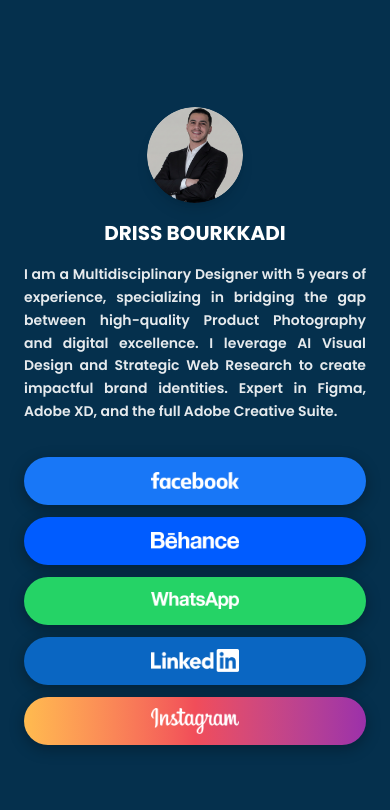
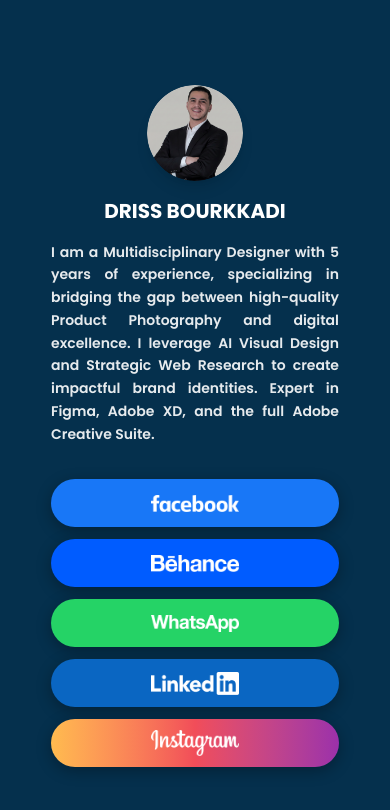
Before and after one commit to KarimElGuerzyfy/driss-bourkkadi-linktree, a React (Vite) app: page / in a window 390 px wide. Shown: the top 810 px of the page. Built offline with nearby package versions, Linux system fonts and the light colour scheme.

Commit message:
responsive layout minor cahnges

```diff
--- a/src/App.tsx
+++ b/src/App.tsx
@@ -5,7 +5,7 @@
   return (
     <div className="min-h-screen flex justify-center">
       <div className="relative w-full max-w-360 max-h-256 flex items-center min-[1440px]:justify-end min-[1440px]:pr-16 justify-center overflow-hidden px-2 py-8 sm:px-8 sm:py-12 min-[1440px]:px-0 min-[1440px]:py-0">
-        <div className="max-w-3xl w-full flex flex-col gap-2.5">
+        <div className="max-w-xs sm:max-w-3xl w-full flex flex-col gap-2.5">
           <ProfileCard />
           <LinksSection />
         </div>
--- a/src/components/LinkButton.tsx
+++ b/src/components/LinkButton.tsx
@@ -12,9 +12,9 @@
       target="_blank"
       rel="noopener noreferrer"
       aria-label={label}
-      className={`flex items-center justify-center w-full rounded-full h-12 min-[1440px]:h-19 shadow-[0_4px_15px_rgba(0,0,0,0.3)] transition-transform active:scale-95 ${background}`}
+      className={`flex items-center justify-center w-full rounded-full h-12 sm:h-19 shadow-[0_4px_15px_rgba(0,0,0,0.3)] transition-transform active:scale-95 ${background}`}
     >
-      <img src={icon} alt="" className="w-22 min-[1440px]:w-25 h-12 min-[1440px]:h-19 object-contain" />
+      <img src={icon} alt="" className="w-22 sm:w-25 h-12 sm:h-19 object-contain" />
     </a>
   );
 }
--- a/src/components/ProfileCard.tsx
+++ b/src/components/ProfileCard.tsx
@@ -11,7 +11,7 @@
       <h1 className="text-white font-bold text-xl min-[1440px]:text-2xl uppercase">
         {profileData.name}
       </h1>
-      <p className="text-white/90 text-sm min-[1440px]:text-base leading-relaxed text-justify font-semibold">
+      <p className="text-white/90 text-sm sm:text-base leading-relaxed text-justify font-semibold">
         {profileData.bio}
       </p>
     </div>
```
